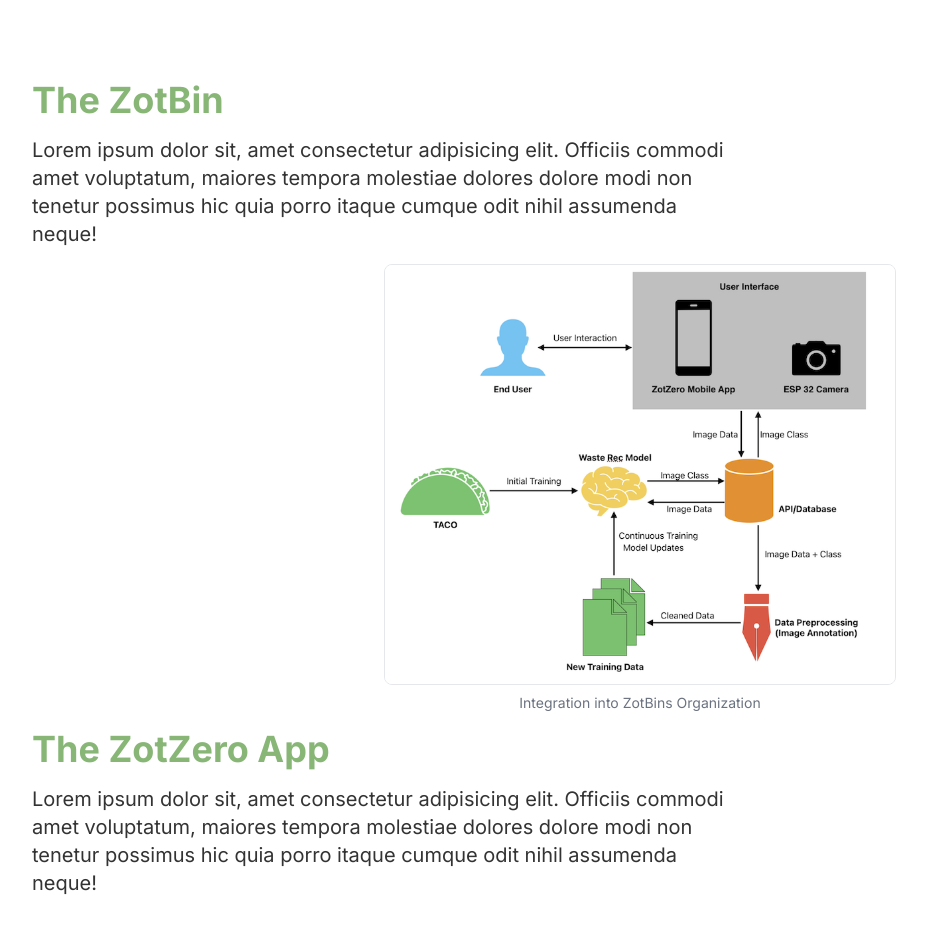
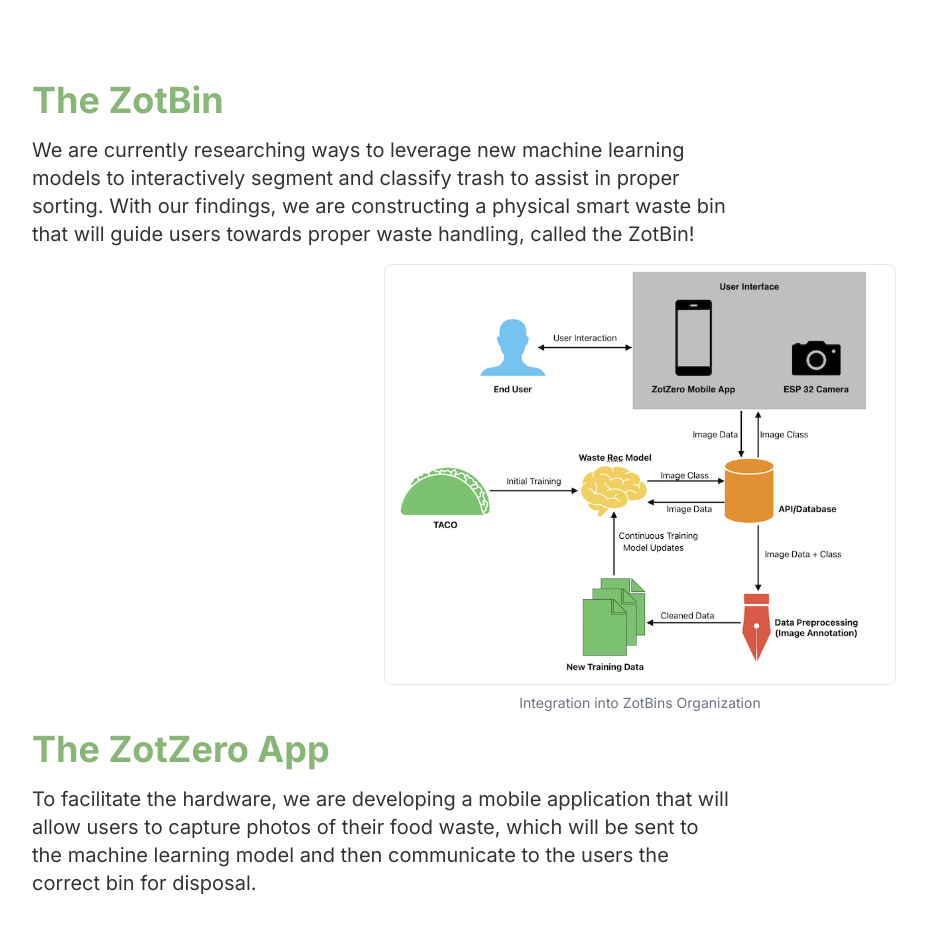
Before and after one commit to zotbins/zotbins-website, a Next.js app: page /our-project in a window 1280 px wide. Shown: the part 80-1032 px from the top of the page, without its empty margins (0-927 px from the left). Built offline with nearby package versions, Linux system fonts and the light colour scheme.

Commit message:
update site descriptions

```diff
--- a/src/app/contact/page.tsx
+++ b/src/app/contact/page.tsx
@@ -12,7 +12,7 @@
         </h3>
       </div>
       <button className="bg-transparent hover:bg-[#87b676]/80 text-[#87b676] font-semibold hover:text-white py-2 px-4 border border-[#87b676] hover:border-transparent rounded">
-        <Link href={"our-project"}>
+        <Link href={"mailto:zotbinsuci@gmail.com"}>
           <p>Email</p>
         </Link>
       </button>
--- a/src/app/our-project/page.tsx
+++ b/src/app/our-project/page.tsx
@@ -9,10 +9,11 @@
       <div className="text-black/80 text-left py-4">
         <h2 className="text-4xl font-bold text-[#87b676]">The ZotBin</h2>
         <h3 className="text-xl max-w-[700px] mt-4">
-          Lorem ipsum dolor sit, amet consectetur adipisicing elit. Officiis
-          commodi amet voluptatum, maiores tempora molestiae dolores dolore modi
-          non tenetur possimus hic quia porro itaque cumque odit nihil assumenda
-          neque!
+          We are currently researching ways to leverage new machine learning
+          models to interactively segment and classify trash to assist in proper
+          sorting. With our findings, we are constructing a physical smart waste
+          bin that will guide users towards proper waste handling, called the
+          ZotBin!
         </h3>
       </div>
 
@@ -32,17 +33,17 @@
       <div className="text-black/80 text-left py-4">
         <h2 className="text-4xl font-bold text-[#87b676]">The ZotZero App</h2>
         <h3 className="text-xl max-w-[700px] mt-4">
-          Lorem ipsum dolor sit, amet consectetur adipisicing elit. Officiis
-          commodi amet voluptatum, maiores tempora molestiae dolores dolore modi
-          non tenetur possimus hic quia porro itaque cumque odit nihil assumenda
-          neque!
+          To facilitate the hardware, we are developing a mobile application
+          that will allow users to capture photos of their food waste, which
+          will be sent to the machine learning model and then communicate to the
+          users the correct bin for disposal.
         </h3>
       </div>
 
-      <div className="pt-24 text-black/80 text-left py-4">
+      {/* <div className="text-black/80 text-left py-4">
         <h2 className="text-4xl font-bold text-[#87b676]">Timeline</h2>
         <Timeline />
-      </div>
+      </div> */}
     </div>
   );
 };
--- a/src/app/team/page.tsx
+++ b/src/app/team/page.tsx
@@ -18,10 +18,9 @@
       <div className="text-black/80 text-left py-4">
         <h2 className="text-4xl font-bold text-[#87b676]">Meet the Team</h2>
         <h3 className="text-xl max-w-[700px] mt-4">
-          Lorem, ipsum dolor sit amet consectetur adipisicing elit. Nesciunt
-          officiis mollitia excepturi cupiditate soluta minus accusantium
-          ratione quia, nulla asperiores illum? Voluptas ipsum blanditiis
-          facilis explicabo, cum vitae laudantium aspernatur!
+          Our team consists of five subgroups, each of which provide an
+          essential component to our research towards building the ZotBin.
+          Explore our subgroups and members below!
         </h3>
       </div>
       {/* Teams */}
--- a/src/components/Navbar.tsx
+++ b/src/components/Navbar.tsx
@@ -48,6 +48,7 @@
           <button className="bg-[#87b676] hover:bg-[#87b676]/80 text-white font-bold py-2 px-4 rounded">
             <Link
               href={"https://airtable.com/appzF8nZcqC7jK3Dl/shrusFzrb8htRaWjz"}
+              target="_blank"
             >
               <p>Apply</p>
             </Link>
--- a/src/components/Partners.tsx
+++ b/src/components/Partners.tsx
@@ -8,7 +8,8 @@
       <div className="text-black/80 text-left py-4">
         <h2 className="text-4xl font-bold text-[#87b676]">Our Partners</h2>
         <h3 className="text-xl max-w-[700px] mt-4">
-          Our partners support us to create a product that will...
+          We are thankful to our partners for supporting our journey towards
+          building the ZotBin!
         </h3>
       </div>
       <div className="flex flex-row items-center justify-center space-x-8">
```
